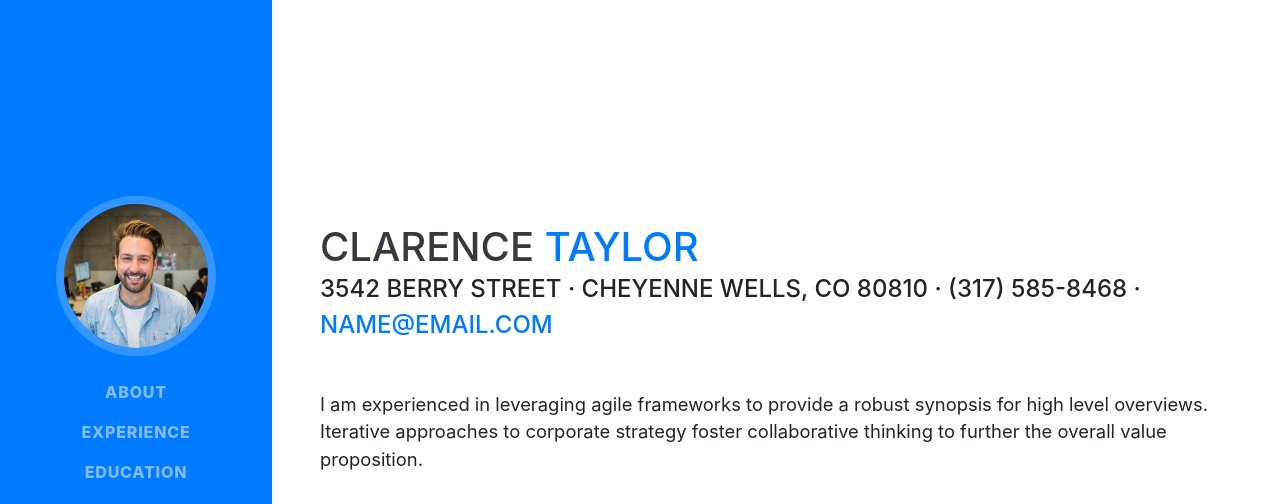
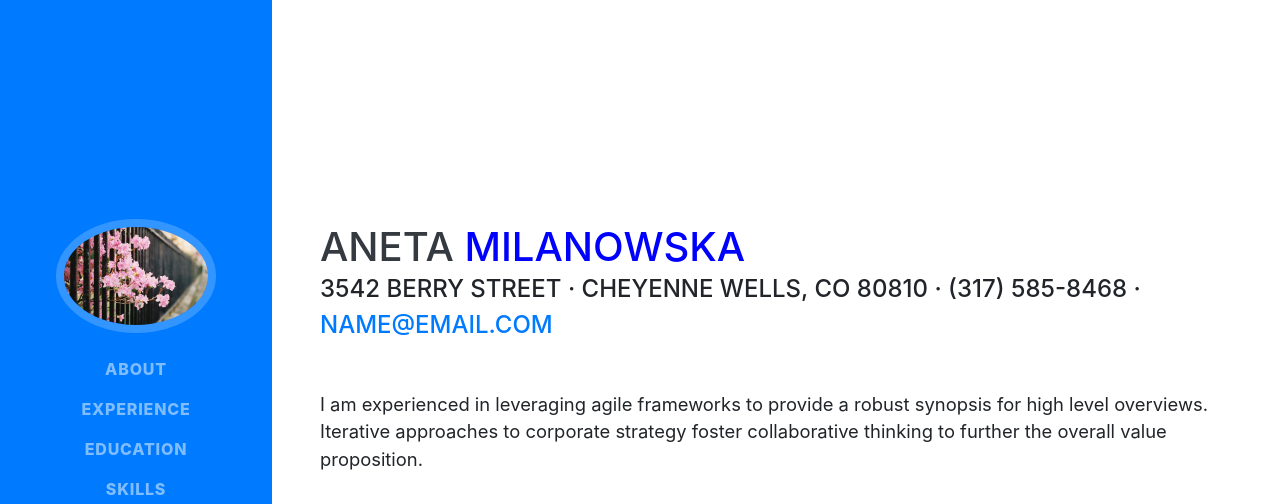
Before and after one commit to amilanowska/amilanowska.github.io, a website with bundled scripts: page index.html in a window 1280 px wide. Shown: the top 504 px of the page. Built offline with nearby package versions, Linux system fonts and the light colour scheme; a web font is replaced by a local one.

Commit message:
name and profile pic change

```diff
--- a/index.html
+++ b/index.html
@@ -8,7 +8,7 @@
   <meta name="description" content="">
   <meta name="author" content="">
 
-  <title>Resume - Start Bootstrap Theme</title>
+  <title>CV</title>
 
   <!-- Bootstrap core CSS -->
   <link href="vendor/bootstrap/css/bootstrap.min.css" rel="stylesheet">
@@ -27,12 +27,11 @@
 
   <nav class="navbar navbar-expand-lg navbar-dark bg-primary fixed-top" id="sideNav">
     <a class="navbar-brand js-scroll-trigger" href="#page-top">
-      <span class="d-block d-lg-none">Clarence Taylor</span>
+      <span class="d-block d-lg-none">Aneta Milanowska</span>
       <span class="d-none d-lg-block">
-        <img class="img-fluid img-profile rounded-circle mx-auto mb-2" src="img/profile.jpg" alt="">
+        <img class="img-fluid img-profile rounded-circle mx-auto mb-2" src="img/flowersinafence.jpg" alt="">
       </span>
-    </a>
-    <button class="navbar-toggler" type="button" data-toggle="collapse" data-target="#navbarSupportedContent" aria-controls="navbarSupportedContent" aria-expanded="false" aria-label="Toggle navigation">
+    </a>    <button class="navbar-toggler" type="button" data-toggle="collapse" data-target="#navbarSupportedContent" aria-controls="navbarSupportedContent" aria-expanded="false" aria-label="Toggle navigation">
       <span class="navbar-toggler-icon"></span>
     </button>
     <div class="collapse navbar-collapse" id="navbarSupportedContent">
@@ -63,8 +62,8 @@
 
     <section class="resume-section p-3 p-lg-5 d-flex align-items-center" id="about">
       <div class="w-100">
-        <h1 class="mb-0">Clarence
-          <span class="text-primary">Taylor</span>
+        <h1 class="mb-0">Aneta
+          <span class="name-header">Milanowska</span>
         </h1>
         <div class="subheading mb-5">3542 Berry Street · Cheyenne Wells, CO 80810 · (317) 585-8468 ·
           <a href="mailto:name@email.com">name@email.com</a>
--- a/scss/_global.scss
+++ b/scss/_global.scss
@@ -78,3 +78,7 @@ p.lead {
     }
   }
 }
+
+.name-header {
+  color: blue;
+}
```
Also changed, not shown: vendor/fontawesome-free/package.json (+8 -5 lines), css/resume.css, css/resume.min.css, img/flowersinafence.jpg (added), 1 other file.
